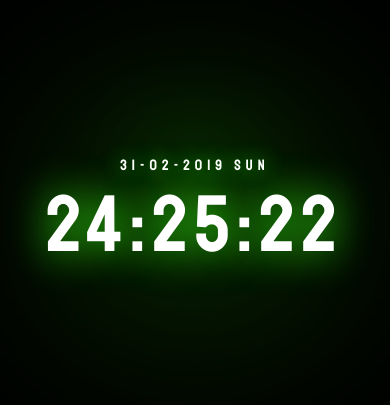
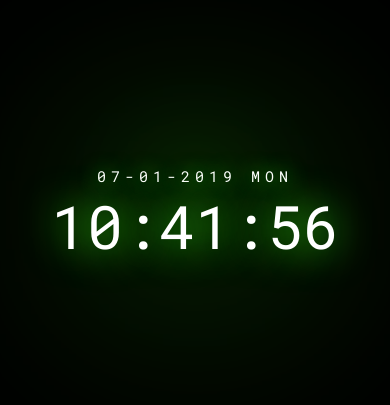
Before and after one commit to marcinj94/digital-clock, a plain HTML site: page index.html in a window 390 px wide. Shown: the part 207-612 px from the top of the page. Drawn offline with Linux system fonts and the light colour scheme.

Commit message:
Final version of digital clock
Changes in project:
	- added js file
	- changed font
	- added media queries to css file

```diff
--- a/index.html
+++ b/index.html
@@ -6,16 +6,17 @@
     <meta name="viewport" content="width=device-width, initial-scale=1.0">
     <meta http-equiv="X-UA-Compatible" content="ie=edge">
     <title>Neon clock</title>
-    <link href="https://fonts.googleapis.com/css?family=Staatliches" rel="stylesheet">
+    <link href="https://fonts.googleapis.com/css?family=Roboto+Mono" rel="stylesheet">
     <link rel="stylesheet" href="style.css">
 </head>
 
 <body>
     <div class="clock">
-        <span class="date">31-02-2019 SUN</span>
-        <span class="time">24:25:22</span>
+        <span class="date"></span>
+        <span class="time"></span>
     </div>
 
+    <script src="main.js"></script>
 </body>
 
 </html>
--- /dev/null
+++ b/main.js
@@ -0,0 +1,33 @@
+const showTime = document.querySelector('.time');
+const showDate = document.querySelector('.date');
+
+const daysName = ["SUN", "MON", "TUE", "WED", "THU", "FRI", "SAT"];
+
+
+const showDateAndTime = () => {
+    const time = new Date();
+
+    let seconds = time.getSeconds();
+    let minutes = time.getMinutes();
+    let hours = time.getHours();
+
+    let day = time.getDate();
+    let month = time.getMonth() + 1;
+    let year = time.getFullYear();
+    let dayName = daysName[time.getDay()];
+
+    //Time
+    seconds = seconds < 10 ? `0${seconds}` : `${seconds}`;
+    minutes = minutes < 10 ? `0${minutes}` : `${minutes}`;
+    hours = hours < 10 ? `0${hours}` : `${hours}`;
+
+    //Date
+    day = day < 10 ? `0${day}` : `${day}`;
+    month = month < 10 ? `0${month}` : `${month}`;
+
+    showTime.textContent = `${hours}:${minutes}:${seconds}`;
+
+    showDate.textContent = `${day}-${month}-${year} ${dayName}`
+}
+
+setInterval(showDateAndTime, 1000);
--- a/style.css
+++ b/style.css
@@ -10,7 +10,7 @@ body {
 }
 
 html {
-    font-family: 'Staatliches', cursive;
+    font-family: 'Roboto Mono', monospace;
 }
 
 span {
@@ -33,8 +33,7 @@ span {
 }
 
 .time {
-    font-size: 80px;
-    letter-spacing: 7px;
+    font-size: 60px;
     text-shadow: 0 0 40px rgb(57, 255, 20);
 }
 
@@ -69,3 +68,13 @@ span {
     filter: blur(120px);
     z-index: -1;
 }
+
+@media (min-width: 1024px) {
+    .time {
+        font-size: 100px;
+    }
+
+    .date {
+        font-size: 20px;
+    }
+}
```
